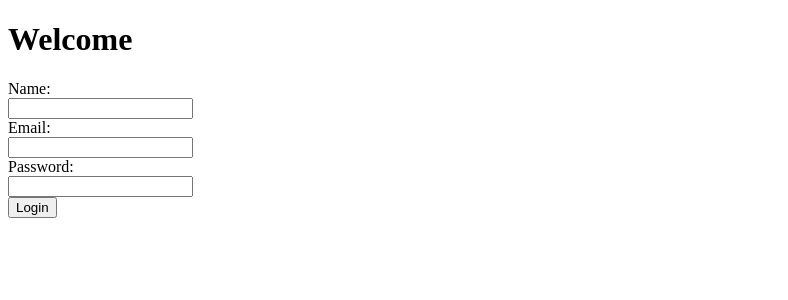
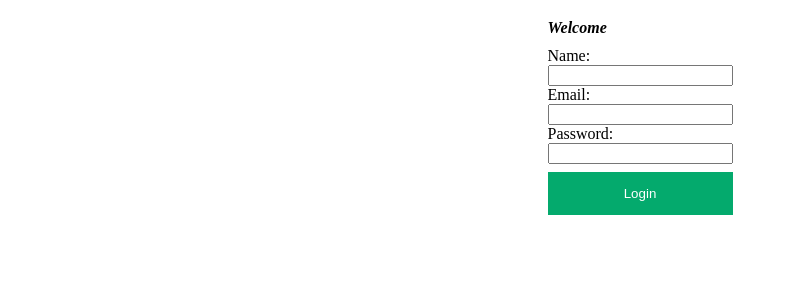
Before and after one commit to melanierolo/Build-A-Formik-Form, a React (Create React App) app: page / in a window 1280 px wide. Shown: the top 300 px of the page, without its empty margins (0-788 px from the left). Built offline with nearby package versions, Linux system fonts and the light colour scheme.

Commit message:
added style for login button

```diff
--- /dev/null
+++ b/src/App.css
@@ -0,0 +1,27 @@
+.container__login{
+    display: flex;
+    justify-content: center;
+    align-items: center;
+}
+
+.login__tittle {
+    font-weight: bold;
+    font-style: italic;
+    font-size: medium;
+
+}
+
+/* Set a style for login button */
+#submitBtn {
+    background-color: #04AA6D;
+    color: white;
+    padding: 14px 20px;
+    margin: 8px 0;
+    border: none;
+    cursor: pointer;
+    width: 100%;
+  }
+
+  #submitBtn:hover {
+    opacity: 0.8;
+  }
--- a/src/App.js
+++ b/src/App.js
@@ -1,6 +1,7 @@
 import React from "react";
+import './App.css';
 // TODO: import useFormik from formik library
-import { useFormik} from 'formik'
+import { useFormik} from 'formik';
 
 function App() {
   // TODO: add a const called formik assigned to useFormik()
@@ -31,9 +32,9 @@ function App() {
   });
   return (
     <div>
-      <h1>Welcome</h1>
-      <div>
+      <div className="container__login">
         <form onSubmit={formik.handleSubmit}>
+          <h1 className="login__tittle ">Welcome</h1>
           <div>Name:</div>
           <input type="text" name="name" onChange={formik.handleChange} value={formik.values.name}/>
           {formik.errors.name ? <div style={{color:'red'}}>{formik.errors.name}</div> : null}
```
Also changed, not shown: 1 other file (tests, documents, lock files or other folders). Lines whose indentation alone changed are shown as unchanged.
